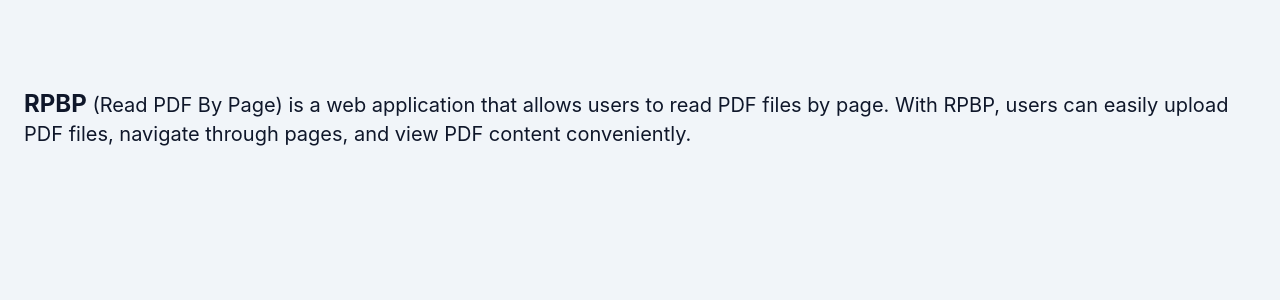
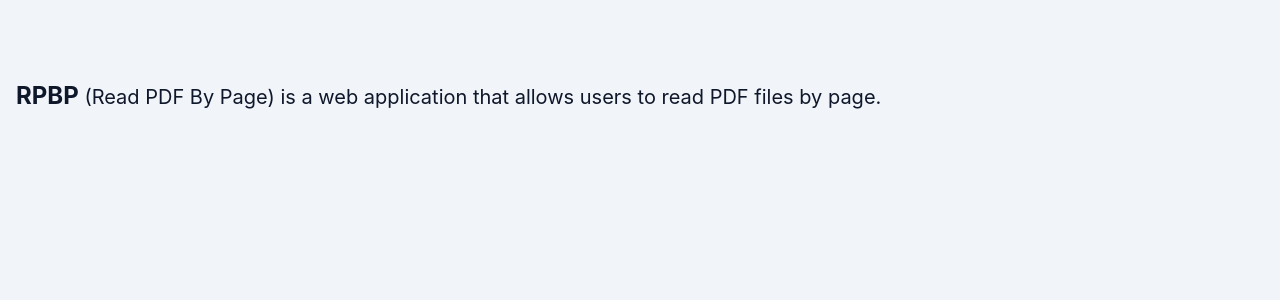
Before and after one commit to berkaysson/read-pdf-by-page, a React (Create React App) app: page / in a window 1280 px wide. Shown: the top 300 px of the page. Built offline with nearby package versions, Linux system fonts and the light colour scheme; no server answers.

Commit message:
minor changes

```diff
--- a/src/App.tsx
+++ b/src/App.tsx
@@ -12,12 +12,11 @@ function App() {
           <BrowserRouter>
             <main className="flex flex-col flex-1 text-primary bg-secondary">
               <Navbar />
-              <section className="w-full h-full p-6 mt-8">
-                <h2 className="my-8 text-md sm:text-xl">
+              <section className="w-full h-full p-4 mt-8">
+                <h2 className="mt-8 text-md sm:text-xl">
                   <span className="text-xl font-bold sm:text-2xl">RPBP</span> (Read PDF By
                   Page) is a web application that allows users to read PDF files
-                  by page. With RPBP, users can easily upload PDF files,
-                  navigate through pages, and view PDF content conveniently.
+                  by page.
                 </h2>
                 <Layout />
               </section>
```
